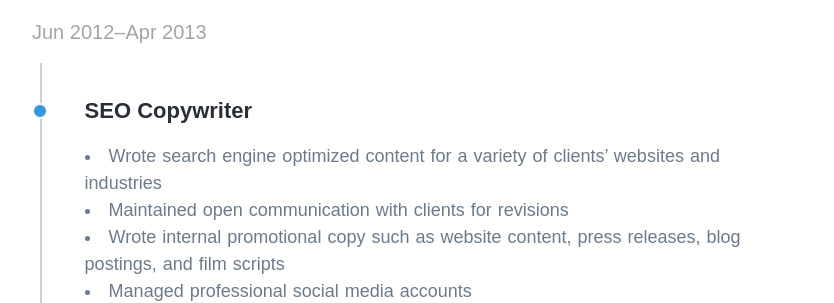
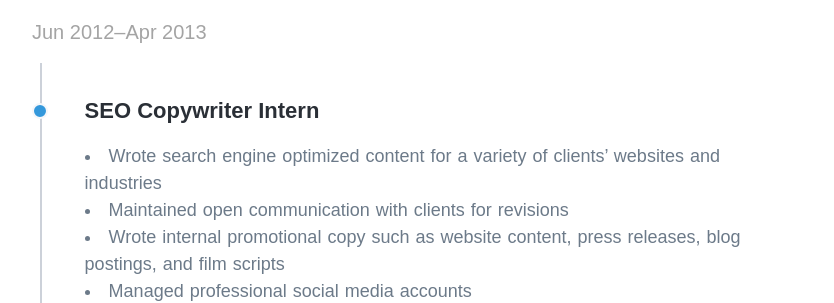
Before and after one commit to emilyrushton/emilyrushton.github.io, a Jekyll site: the page built from index.html, in a window 1280 px wide and 900 px high, scrolled down 3152 px. Shown: the part 162-465 px from the top of the window, without its empty margins (138-972 px from the left). Built offline with Jekyll 4.4.1, drawn with Linux system fonts in a browser that asks for light colours; nearby versions of some CDN libraries; some web fonts are replaced.

Commit message:
Update index.html

```diff
--- a/index.html
+++ b/index.html
@@ -146,7 +146,7 @@ featured_image: /images/demo/home.jpg
    						<div class="timeline-block" style="margin-bottom: 25px">
       						<div class="marker"></div>
 						      <div class="timeline-content">
-						         <h4>SEO Copywriter</h4>
+						         <h4>SEO Copywriter Intern</h4>
 						         <ul>
 						         	<li>Wrote search engine optimized content for a variety of clients’ websites and industries</li>
 							         <li>Maintained open communication with clients for revisions</li>
```
